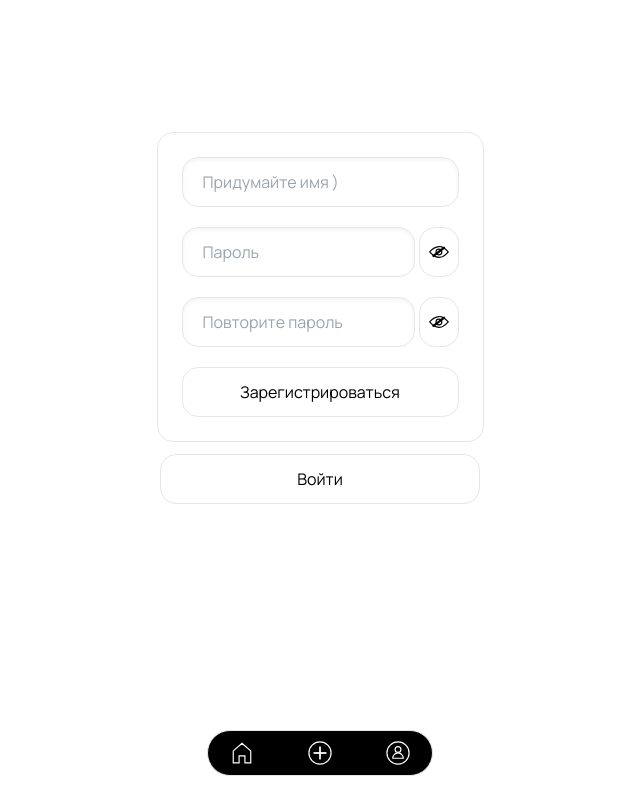
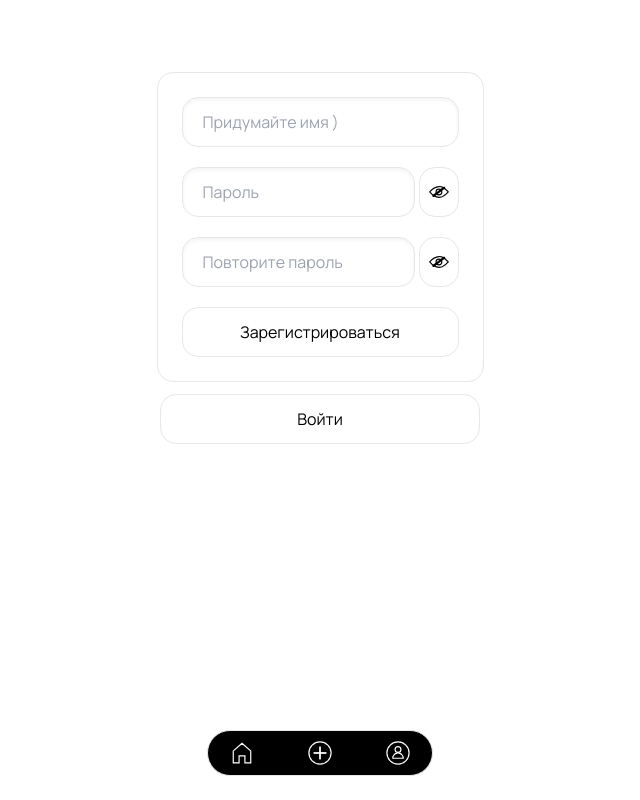
Before and after one commit to digmen/Calendar, a React (Create React App) app: page /login in a window 1280 px wide. Shown: the whole page, without its empty margins (320-960 px from the left). Built offline with nearby package versions, Linux system fonts and the light colour scheme.

Commit message:
sdfsdfsdfsdd

```diff
--- a/src/pages/login/LoginPage.jsx
+++ b/src/pages/login/LoginPage.jsx
@@ -7,7 +7,7 @@ export default function LoginPage() {
     const [loginState, setLoginState] = useState(false);
 
     return (
-        <div className='flex flex-col justify-center items-center mt-[80px] mx-auto max-w-[320px]'>
+        <div className='flex flex-col justify-center items-center mt-[20px] mx-auto max-w-[320px]'>
             {loginState ? <SignIn /> : <SignUp />}
             <button className='bg-white  w-full active:transition transition rounded-2xl ease-in-out duration-500 active:rounded-2xl p-3 border active:text-white active:bg-black' onClick={() => setLoginState(prev => !prev)}> {loginState ? 'Зарегестрироваться' : 'Войти'}</button>
         </div>
```
